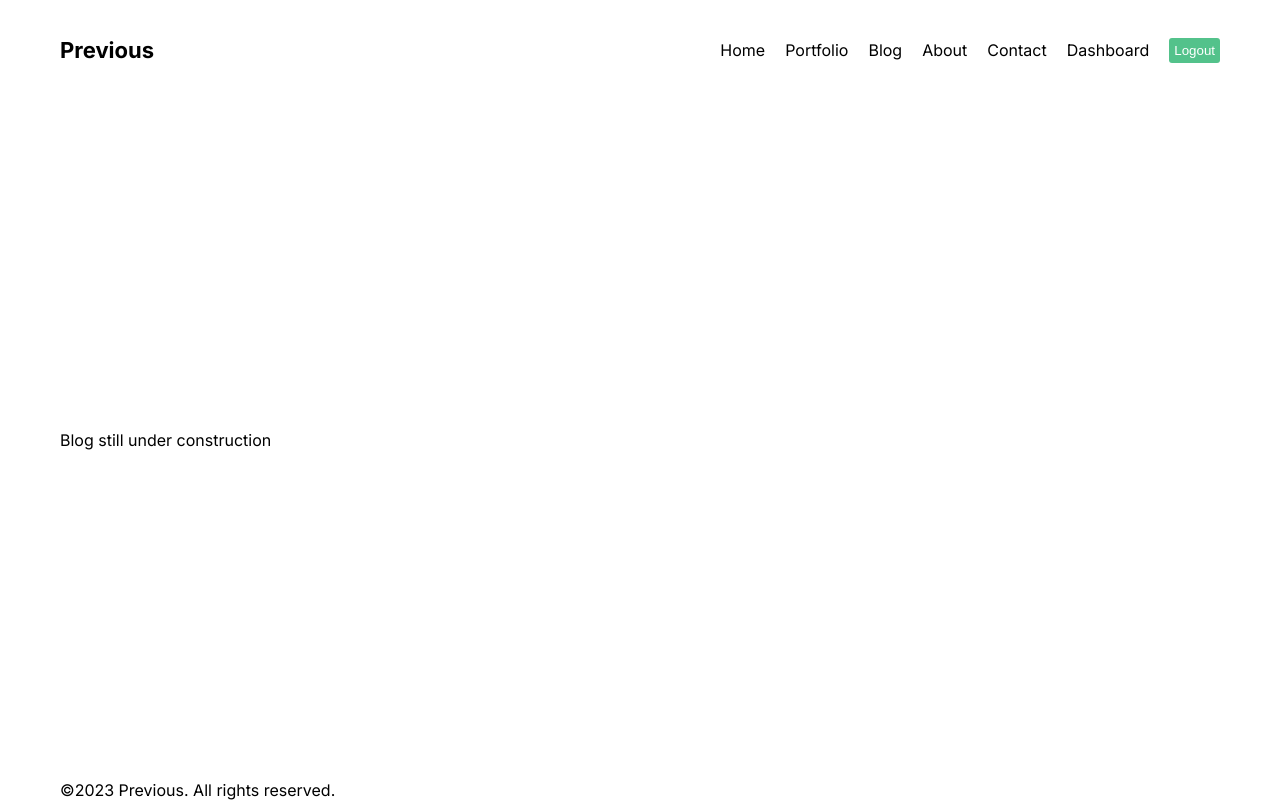
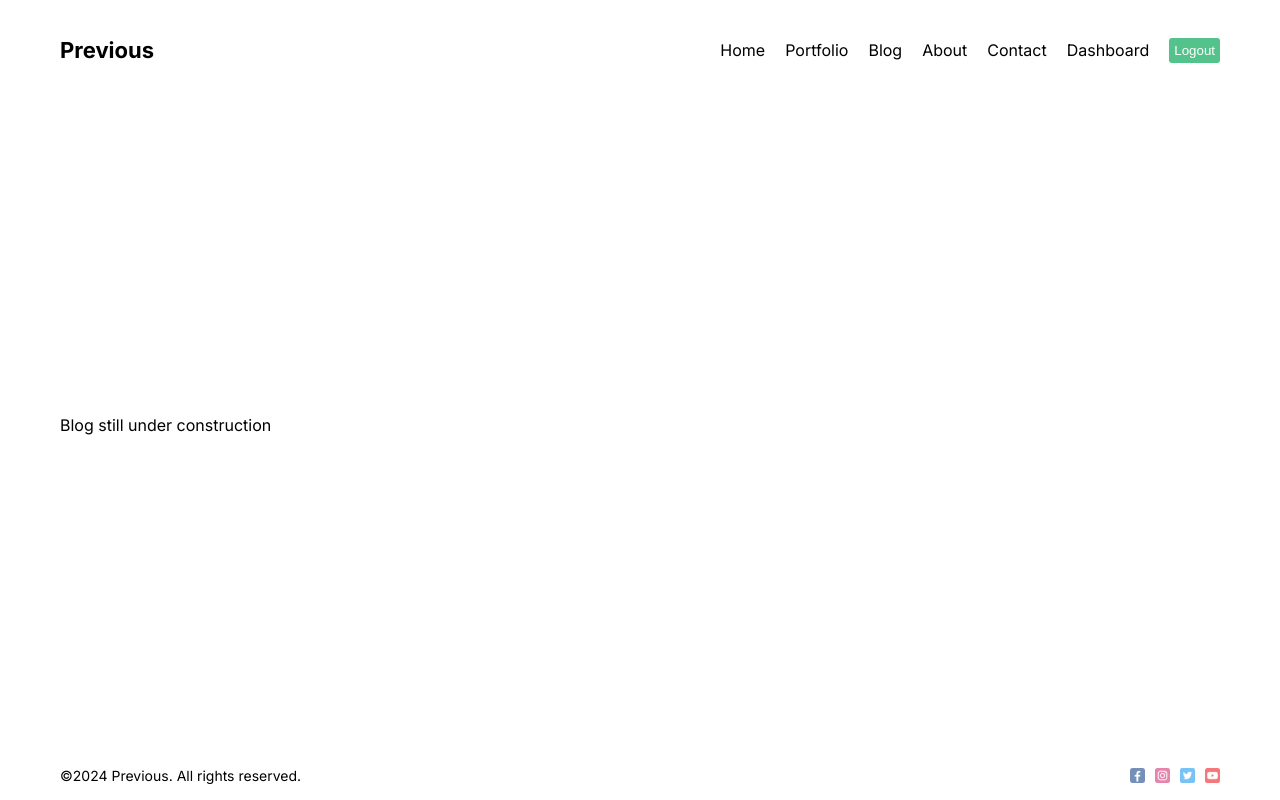
Before and after one commit to wechulisimiyu/previous, a Next.js app: page /blog in a window 1280 px wide. Built offline with nearby package versions, Linux system fonts and the light colour scheme.

Commit message:
add footer

```diff
--- a/src/components/footer/Footer.jsx
+++ b/src/components/footer/Footer.jsx
@@ -1,9 +1,18 @@
 import React from 'react'
+import styles from "./footer.module.css";
+import Image from 'next/image';
+
 
 const Footer = () => {
   return (
-    <div>
-      ©2023 Previous. All rights reserved.
+    <div className={styles.container}>
+      <div>©2024 Previous. All rights reserved.</div>
+      <div className={styles.social}>
+        <Image src="/1.png" width={15} height={15} className={styles.icon} alt="Previous"/>
+        <Image src="/2.png" width={15} height={15} className={styles.icon} alt="Lama Dev" />
+        <Image src="/3.png" width={15} height={15} className={styles.icon} alt="Lama Dev" />
+        <Image src="/4.png" width={15} height={15} className={styles.icon} alt="Lama Dev" />
+      </div>
     </div>
   )
 }
--- /dev/null
+++ b/src/components/footer/footer.module.css
@@ -0,0 +1,18 @@
+.container {
+    height: 50px;
+    font-size: 14px;
+    display: flex;
+    align-items: center;
+    justify-content: space-between;
+}
+
+.social {
+    display: flex;
+    align-items: center;
+    gap: 10px;
+}
+
+.icon {
+    opacity: 0.6;
+    cursor: pointer;
+}
```
